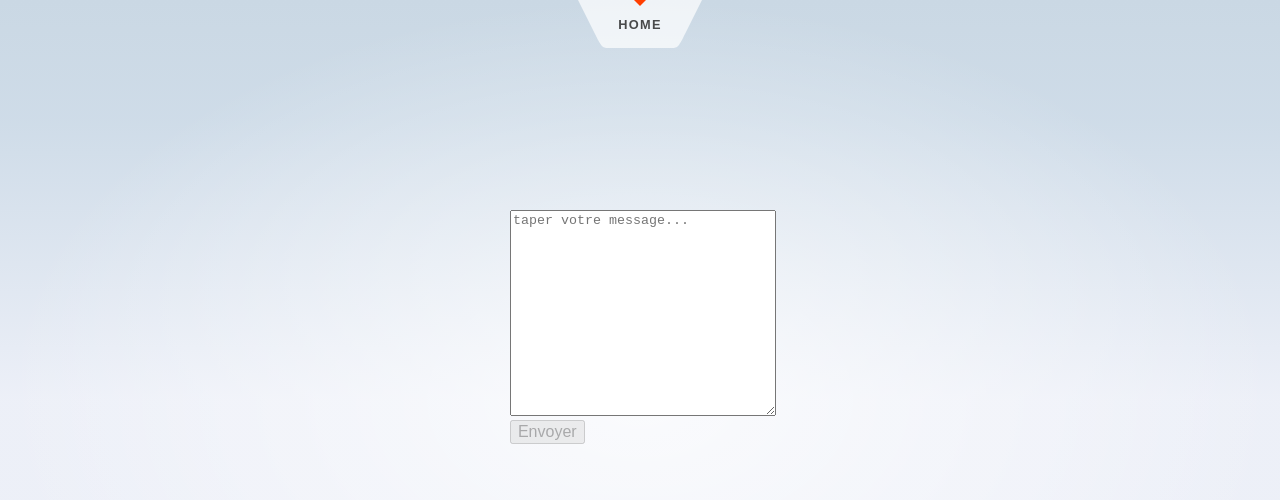
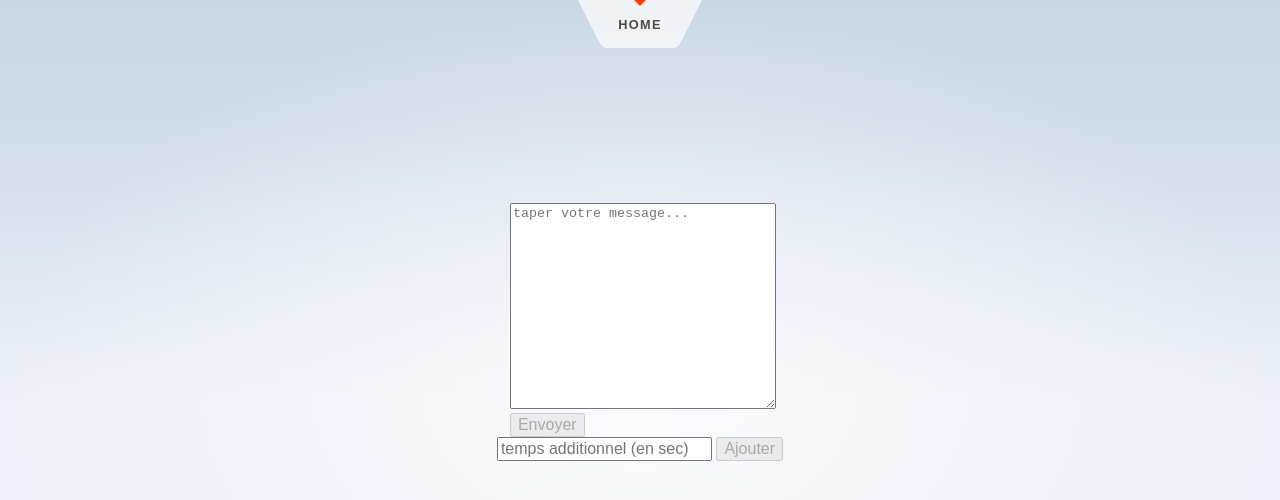
Before and after one commit to coderoombdx/ares-admin, a SvelteKit app: page / in a window 1280 px wide. Shown: the top 500 px of the page. Built offline with nearby package versions, Linux system fonts and the light colour scheme; no server answers.

Commit message:
[ADMIN] ajoute l'appel au compte à rebours

```diff
--- /dev/null
+++ b/src/api/CompteAReboursRequests.ts
@@ -0,0 +1,21 @@
+import api from "./api";
+
+export class CompteAReboursRequests {
+    static updateCompteARebours(compteARebours: number): Promise<any> {
+        return api.post("/compteARebours", {
+            compteARebours: {
+                delta: compteARebours
+            }
+        }).then((response) => {
+                return response.data;
+            }
+        );
+    }
+
+    static resetCompteARebours(): Promise<any> {
+        return api.delete("/compteARebours").then((response) => {
+                return response.data;
+            }
+        );
+    }
+}
--- /dev/null
+++ b/src/components/AddTime.svelte
@@ -0,0 +1,24 @@
+<script>
+    import {CompteAReboursRequests} from "@/api/CompteAReboursRequests.ts";
+
+    let value = "";
+    let addedSecList = []
+    const addTime = () => {
+        CompteAReboursRequests.updateCompteARebours(value).then(() => {
+            addedSecList.push(value)
+            value = "";
+        })
+    }
+</script>
+
+<div>
+    <input placeholder="temps additionnel (en sec)" bind:value={value} />
+    <button on:click={addTime} disabled={value === ""} >Ajouter</button>
+</div>
+
+<style>
+    textarea {
+        width: 100%;
+        height: 200px;
+    }
+</style>
--- a/src/routes/+page.svelte
+++ b/src/routes/+page.svelte
@@ -1,8 +1,9 @@
 <script>
-    import { GameStateRequests } from "../api/GameStateRequests.ts";
-    import { gameState, setGame } from "../store/GameState.ts";
-    import { ValidGameState } from "@/models/GameState.ts";
+    import {GameStateRequests} from "../api/GameStateRequests.ts";
+    import {gameState, setGame} from "../store/GameState.ts";
+    import {ValidGameState} from "@/models/GameState.ts";
     import PostMessage from "@/components/PostMessage.svelte";
+    import AddTime from "@/components/AddTime.svelte";
     import Timer from "@/components/Timer.svelte";
 
 
@@ -13,15 +14,19 @@
 
 <svelte:head>
     <title>Ares Game Administrator</title>
-    <meta name="description" content="Ares administrator app" />
+    <meta name="description" content="Ares administrator app"/>
 </svelte:head>
 
 <section>
     {#if $gameState instanceof ValidGameState}
-        <Timer time={ $gameState.compteARebours } />
+        <Timer time={ $gameState.compteARebours }/>
     {/if}
 
-    <PostMessage />
+    <PostMessage/>
+
+    <div class="mt-5 bg-black">
+        <AddTime/>
+    </div>
 </section>
 
 <style>
```
